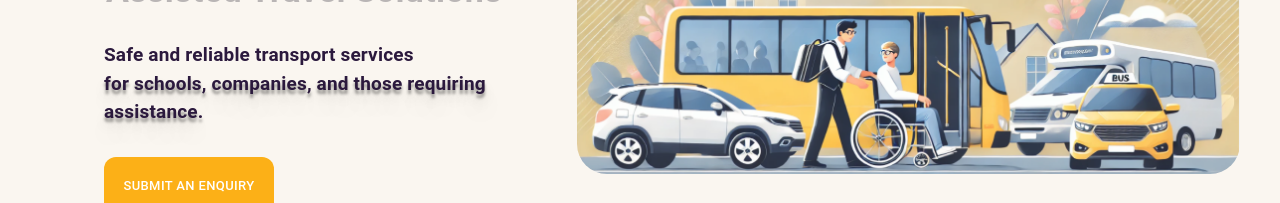
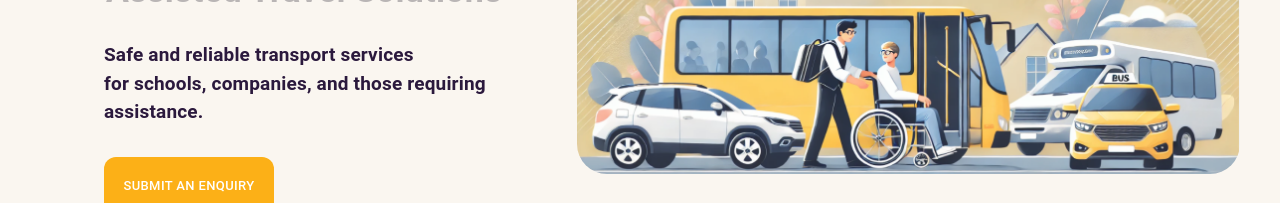
Before and after one commit to RafaPach/AllTravelServices, a Next.js app: page / in a window 1280 px wide. Shown: the part 280-483 px from the top of the page. Built offline with nearby package versions, Linux system fonts and the light colour scheme; no server answers.

Commit message:
changed shadow as requested

```diff
--- a/components/Alternative/HelloPageTest.js
+++ b/components/Alternative/HelloPageTest.js
@@ -65,7 +65,7 @@ export default function HelloPageAlt2() {
             Safe and reliable transport services
           </Typography>
           <Typography
-            className="drop-shadow-service"
+            // className="drop-shadow-service"
             color="#2B193D"
             fontSize={{ lg: '19px', md: '18px', sm: '16px', xs: '14px' }}
             fontWeight="700"
```
